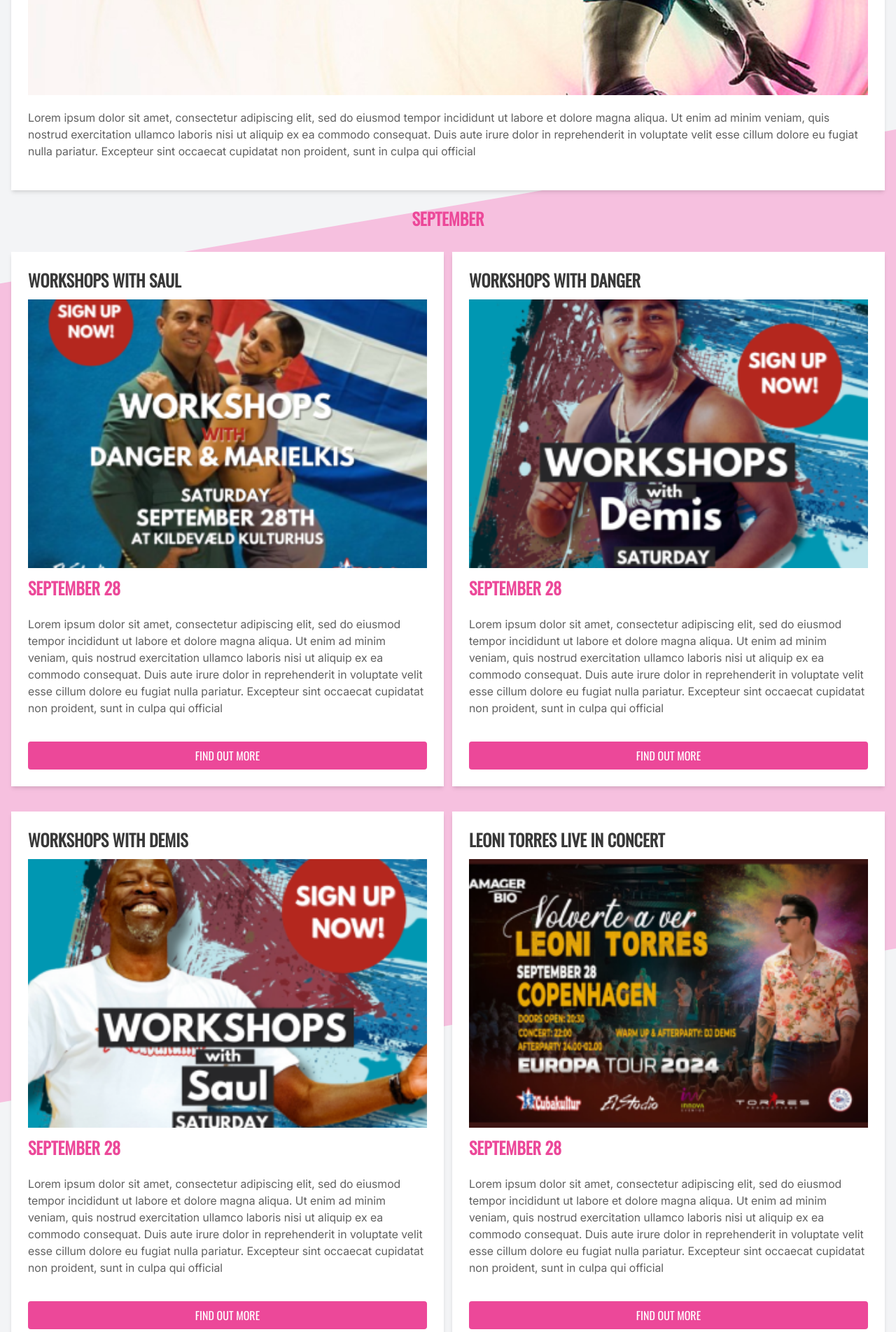
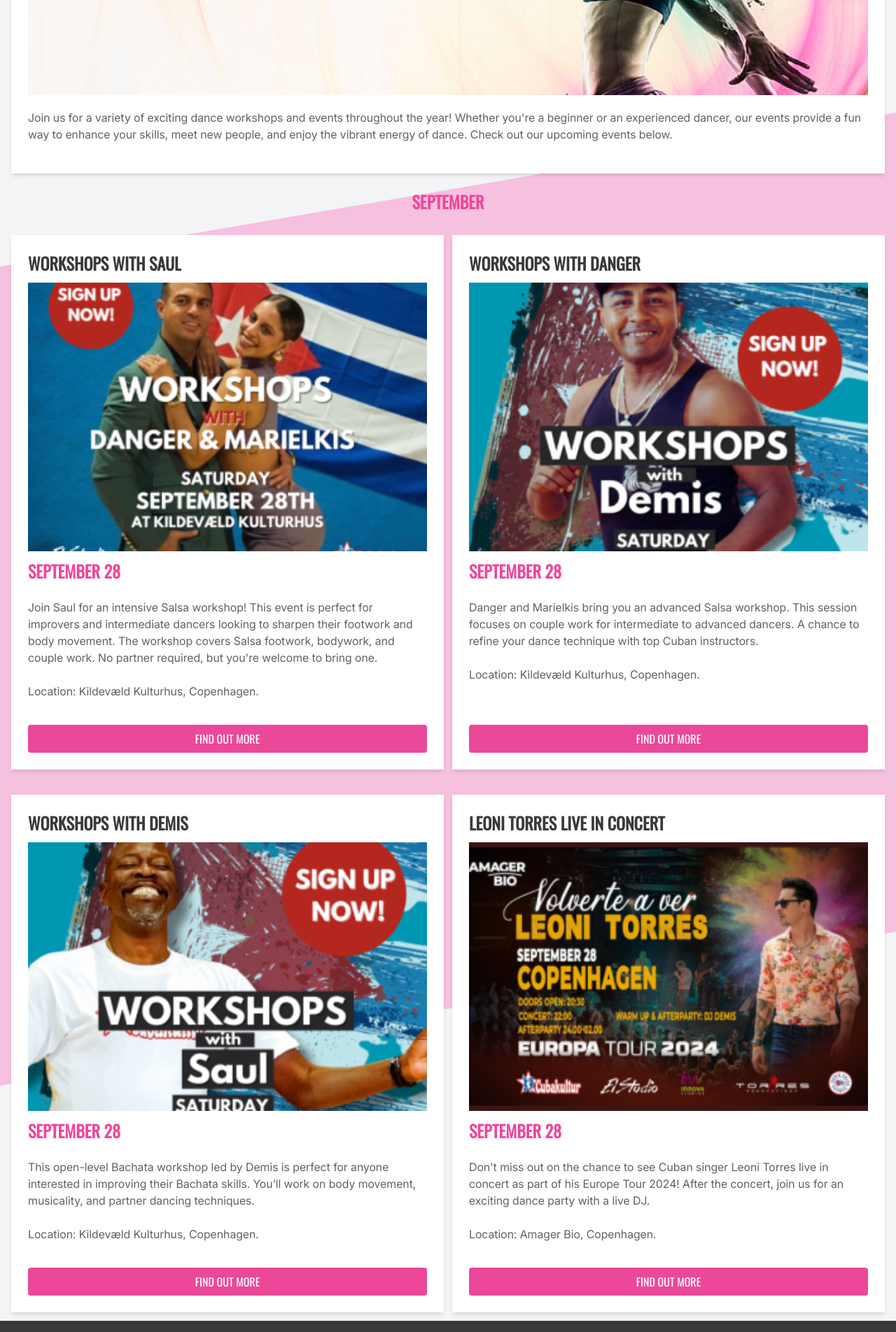
Before and after one commit to metteghijsen/elstudio, a website: page events.html in a window 1280 px wide. Shown: the part 440-2344 px from the top of the page at 70% size. Drawn offline with Linux system fonts and the light colour scheme.

Commit message:
Removed Lorem Ipsum, added content

```diff
--- a/events.html
+++ b/events.html
@@ -1,18 +1,22 @@
 <!DOCTYPE html>
 <html lang="en">
+
 <head>
     <meta charset="UTF-8">
     <meta name="viewport" content="width=device-width, initial-scale=1.0">
-    <title>El Studio</title>
+    <title>El Studio - Events</title>
     <link href="output.css" rel="stylesheet"> <!-- Ensure this contains all necessary Tailwind styles -->
     <link rel="icon" href="img/favicon.png" type="image/png">
     <style>
         ::selection {
-            background-color: #E94E85; /* Indigo-500 */
-            color: #FFFFFF; /* White */
+            background-color: #E94E85;
+            /* Indigo-500 */
+            color: #FFFFFF;
+            /* White */
         }
     </style>
 </head>
+
 <body class="bg-gray-100 relative">
     <img src="img/Rectangle 54.svg" alt="Background" class="absolute w-screen h-full zoom-90 z-[-1]">
     <!-- Navbar -->
@@ -29,13 +33,15 @@
 
         <!-- Links (hidden on mobile) -->
         <div class="hidden md:flex items-center space-x-4">
-      <a href="index.html" class="text-white text-lg font-oswald uppercase bg-[#E94E85] py-5 px-2">Home</a>
+            <a href="index.html" class="text-white text-lg font-oswald uppercase">Home</a>
             <a href="classes.html"
                 class="text-white hover:text-gray-500 text-lg font-oswald uppercase transition-all">Classes</a>
-      <a href="camps.html" class="text-white hover:text-gray-500 text-lg font-oswald uppercase transition-all">Camps</a>
+            <a href="camps.html"
+                class="text-white hover:text-gray-500 text-lg font-oswald uppercase transition-all">Camps</a>
             <a href="events.html"
                 class="text-white hover:text-gray-500 text-lg font-oswald uppercase transition-all bg-[#E94E85] py-5 px-2">Events</a>
-      <a href="about.html" class="text-white hover:text-gray-500 text-lg font-oswald uppercase transition-all">About
+            <a href="about.html"
+                class="text-white hover:text-gray-500 text-lg font-oswald uppercase transition-all">About
                 Us</a>
             <a href="contact.html"
                 class="text-white hover:text-gray-500 text-lg font-oswald uppercase transition-all">Contact</a>
@@ -44,12 +50,12 @@
         <!-- Contact Icons (hidden on mobile) -->
         <div class="hidden md:flex space-x-2 items-center">
             <a href="tel:+45 20 98 74 77">
-        <img src="img/icon/call_24dp_E8EAED_FILL1_wght400_GRAD0_opsz24.svg" class="bg-[#E94E85] rounded-full p-3"
-          alt="call">
+                <img src="img/icon/call_24dp_E8EAED_FILL1_wght400_GRAD0_opsz24.svg"
+                    class="bg-[#E94E85] rounded-full p-3" alt="call">
             </a>
             <a href="mailto:info@elstudio.dk">
-        <img src="img/icon/mail_24dp_E8EAED_FILL1_wght400_GRAD0_opsz24.svg" class="bg-[#E94E85] rounded-full p-3"
-          alt="mail">
+                <img src="img/icon/mail_24dp_E8EAED_FILL1_wght400_GRAD0_opsz24.svg"
+                    class="bg-[#E94E85] rounded-full p-3" alt="mail">
             </a>
         </div>
 
@@ -59,65 +65,83 @@
                 <a href="index.html" class="text-white text-lg font-oswald uppercase">Home</a>
                 <a href="classes.html" class="text-white text-lg font-oswald uppercase">Classes</a>
                 <a href="camps.html" class="text-white text-lg font-oswald uppercase">Camps</a>
-        <a href="events.html" class="text-white text-lg font-oswald uppercase border-b-2 border-gray-400">Events</a>
+                <a href="events.html"
+                    class="text-white text-lg font-oswald uppercase border-b-2 border-gray-400">Events</a>
                 <a href="about.html" class="text-white text-lg font-oswald uppercase">About Us</a>
                 <a href="contact.html" class="text-white text-lg font-oswald uppercase">Contact</a>
             </div>
             <div class="space-x-2 flex justify-center">
                 <a href="tel:+45 20 98 74 77">
-          <img src="img/icon/call_24dp_E8EAED_FILL1_wght400_GRAD0_opsz24.svg" class="bg-[#E94E85] rounded-full p-3"
-            alt="call">
+                    <img src="img/icon/call_24dp_E8EAED_FILL1_wght400_GRAD0_opsz24.svg"
+                        class="bg-[#E94E85] rounded-full p-3" alt="call">
                 </a>
                 <a href="mailto:info@elstudio.dk">
-          <img src="img/icon/mail_24dp_E8EAED_FILL1_wght400_GRAD0_opsz24.svg" class="bg-[#E94E85] rounded-full p-3"
-            alt="mail">
+                    <img src="img/icon/mail_24dp_E8EAED_FILL1_wght400_GRAD0_opsz24.svg"
+                        class="bg-[#E94E85] rounded-full p-3" alt="mail">
                 </a>
             </div>
         </div>
     </nav>
+
     <div class="max-w-7xl mx-auto px-4">
         <div class="bg-white shadow-md flex flex-col p-6 mb-6 mt-5">
             <h2 class="text-2xl font-oswald font-bold uppercase my-3 text-[#393939]">UPCOMING EVENTS</h2>
-            <img src="img/elstudiobanner_5.jpg" class="w-full h-96 object-cover" alt="">
-            <p class="font-inter opacity-80 text-[#393939] py-5" >Lorem ipsum dolor sit amet, consectetur adipiscing elit, sed do eiusmod tempor incididunt ut labore et dolore magna aliqua. Ut enim ad minim veniam, quis nostrud exercitation ullamco laboris nisi ut aliquip ex ea commodo consequat. Duis aute irure dolor in reprehenderit in voluptate velit esse cillum dolore eu fugiat nulla pariatur. Excepteur sint occaecat cupidatat non proident, sunt in culpa qui official</p>
+            <img src="img/elstudiobanner_5.jpg" class="w-full h-96 object-cover" alt="Upcoming Events">
+            <p class="font-inter opacity-80 text-[#393939] py-5">Join us for a variety of exciting dance workshops and
+                events throughout the year! Whether you're a beginner or an experienced dancer, our events provide a fun
+                way to enhance your skills, meet new people, and enjoy the vibrant energy of dance. Check out our
+                upcoming events below.</p>
         </div>
 
         <h2 class="text-2xl font-oswald font-bold uppercase my-5 text-pink-500 text-center">SEPTEMBER</h2>
 
-
         <div class="md:grid md:grid-cols-2 flex flex-col gap-3">
             <div class="bg-white shadow-md flex flex-col p-6 my-3">
                 <h2 class="text-2xl font-oswald font-bold uppercase mb-3 text-[#393939]">WORKSHOPS WITH SAUL</h2>
-        <img src="img/DANGER.png" class="w-full h-96 object-cover" alt="">
+                <img src="img/DANGER.png" class="w-full h-96 object-cover" alt="Workshop with Saul">
                 <h2 class="text-2xl font-oswald font-bold uppercase my-3 text-pink-500">SEPTEMBER 28</h2>
-        <p class="font-inter opacity-80 text-[#393939] py-3" >Lorem ipsum dolor sit amet, consectetur adipiscing elit, sed do eiusmod tempor incididunt ut labore et dolore magna aliqua. Ut enim ad minim veniam, quis nostrud exercitation ullamco laboris nisi ut aliquip ex ea commodo consequat. Duis aute irure dolor in reprehenderit in voluptate velit esse cillum dolore eu fugiat nulla pariatur. Excepteur sint occaecat cupidatat non proident, sunt in culpa qui official</p>
-        <button class="bg-pink-500 text-white py-2 px-4 rounded mt-6 font-oswald uppercase">find out more</button>
+                <p class="font-inter opacity-80 text-[#393939] py-3">Join Saul for an intensive Salsa workshop! This
+                    event is perfect for improvers and intermediate dancers looking to sharpen their footwork and body
+                    movement. The workshop covers Salsa footwork, bodywork, and couple work. No partner required, but
+                    you're welcome to bring one. <br><br>Location: Kildevæld Kulturhus, Copenhagen.</p>
+                <button class="bg-pink-500 text-white py-2 px-4 rounded mt-6 font-oswald uppercase">Find out
+                    more</button>
             </div>
 
             <div class="bg-white shadow-md flex flex-col p-6 my-3">
                 <h2 class="text-2xl font-oswald font-bold uppercase mb-3 text-[#393939]">WORKSHOPS WITH DANGER</h2>
-        <img src="img/DEMIS.png" class="w-full h-96 object-cover" alt="">
+                <img src="img/DEMIS.png" class="w-full h-96 object-cover" alt="Workshop with Danger & Marielkis">
                 <h2 class="text-2xl font-oswald font-bold uppercase my-3 text-pink-500">SEPTEMBER 28</h2>
-        <p class="font-inter opacity-80 text-[#393939] py-3" >Lorem ipsum dolor sit amet, consectetur adipiscing elit, sed do eiusmod tempor incididunt ut labore et dolore magna aliqua. Ut enim ad minim veniam, quis nostrud exercitation ullamco laboris nisi ut aliquip ex ea commodo consequat. Duis aute irure dolor in reprehenderit in voluptate velit esse cillum dolore eu fugiat nulla pariatur. Excepteur sint occaecat cupidatat non proident, sunt in culpa qui official</p>
-        <button class="bg-pink-500 text-white py-2 px-4 rounded mt-6 font-oswald uppercase">find out more</button>
+                <p class="font-inter opacity-80 text-[#393939] py-3">Danger and Marielkis bring you an advanced Salsa
+                    workshop. This session focuses on couple work for intermediate to advanced dancers. A chance to
+                    refine your dance technique with top Cuban instructors. <br><br>Location: Kildevæld Kulturhus,
+                    Copenhagen. <br><br> </p>
+                <button class="bg-pink-500 text-white py-2 px-4 rounded mt-6 font-oswald uppercase">Find out
+                    more</button>
             </div>
 
             <div class="bg-white shadow-md flex flex-col p-6 my-3">
                 <h2 class="text-2xl font-oswald font-bold uppercase mb-3 text-[#393939]">WORKSHOPS WITH DEMIS</h2>
-        <img src="img/SAUL.png" class="w-full h-96 object-cover" alt="">
+                <img src="img/SAUL.png" class="w-full h-96 object-cover" alt="Workshop with Demis & Yaneisy">
                 <h2 class="text-2xl font-oswald font-bold uppercase my-3 text-pink-500">SEPTEMBER 28</h2>
-        <p class="font-inter opacity-80 text-[#393939] py-3" >Lorem ipsum dolor sit amet, consectetur adipiscing elit, sed do eiusmod tempor incididunt ut labore et dolore magna aliqua. Ut enim ad minim veniam, quis nostrud exercitation ullamco laboris nisi ut aliquip ex ea commodo consequat. Duis aute irure dolor in reprehenderit in voluptate velit esse cillum dolore eu fugiat nulla pariatur. Excepteur sint occaecat cupidatat non proident, sunt in culpa qui official</p>
-        <button class="bg-pink-500 text-white py-2 px-4 rounded mt-6 font-oswald uppercase">find out more</button>
+                <p class="font-inter opacity-80 text-[#393939] py-3">This open-level Bachata workshop led by Demis is
+                    perfect for anyone interested in improving their Bachata skills. You’ll work on body movement,
+                    musicality, and partner dancing techniques. <br><br>Location: Kildevæld Kulturhus, Copenhagen.</p>
+                <button class="bg-pink-500 text-white py-2 px-4 rounded mt-6 font-oswald uppercase">Find out
+                    more</button>
             </div>
 
             <div class="bg-white shadow-md flex flex-col p-6 my-3">
-        <h2 class="text-2xl font-oswald font-bold uppercase mb-3 text-[#393939]">LEONI TORRES LIVE IN CONCERT</h2>
-        <img src="img/LEONI.png" class="w-full h-96 object-cover" alt="">
+                <h2 class="text-2xl font-oswald font-bold uppercase mb-3 text-[#393939]">LEONI TORRES LIVE IN CONCERT
+                </h2>
+                <img src="img/LEONI.png" class="w-full h-96 object-cover" alt="Leoni Torres Concert">
                 <h2 class="text-2xl font-oswald font-bold uppercase my-3 text-pink-500">SEPTEMBER 28</h2>
-        <p class="font-inter opacity-80 text-[#393939] py-3" >Lorem ipsum dolor sit amet, consectetur adipiscing elit, sed do eiusmod tempor incididunt ut labore et dolore magna aliqua. Ut enim ad minim veniam, quis nostrud exercitation ullamco laboris nisi ut aliquip ex ea commodo consequat. Duis aute irure dolor in reprehenderit in voluptate velit esse cillum dolore eu fugiat nulla pariatur. Excepteur sint occaecat cupidatat non proident, sunt in culpa qui official</p>
-        <button class="bg-pink-500 text-white py-2 px-4 rounded mt-6 font-oswald uppercase">find out more</button>
+                <p class="font-inter opacity-80 text-[#393939] py-3">Don't miss out on the chance to see Cuban singer
+                    Leoni Torres live in concert as part of his Europe Tour 2024! After the concert, join us for an
+                    exciting dance party with a live DJ. <br><br>Location: Amager Bio, Copenhagen.</p>
+                <button class="bg-pink-500 text-white py-2 px-4 rounded mt-6 font-oswald uppercase">Find out
+                    more</button>
             </div>
-
         </div>
     </div>
 
@@ -171,6 +195,7 @@
     </footer>
 
 </body>
+
 </html>
 
 <script>
```
Lines whose indentation alone changed are shown as unchanged.
